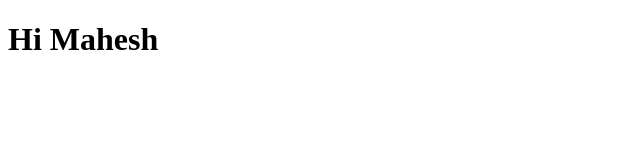
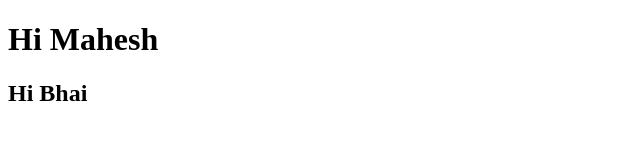
Before and after one commit to dhanvantarisoftware/reverting, a plain HTML site: page index.html in a window 1280 px wide. Shown: the whole page, without its empty margins (0-640 px from the left). Drawn offline with Linux system fonts and the light colour scheme.

Commit message:
Commit-2

```diff
--- a/index.html
+++ b/index.html
@@ -1,3 +1,4 @@
 <!DOCTYPE html>
 <html lang="en">
 <h1> Hi Mahesh </h1>
+<h2> Hi Bhai </h2>
```
